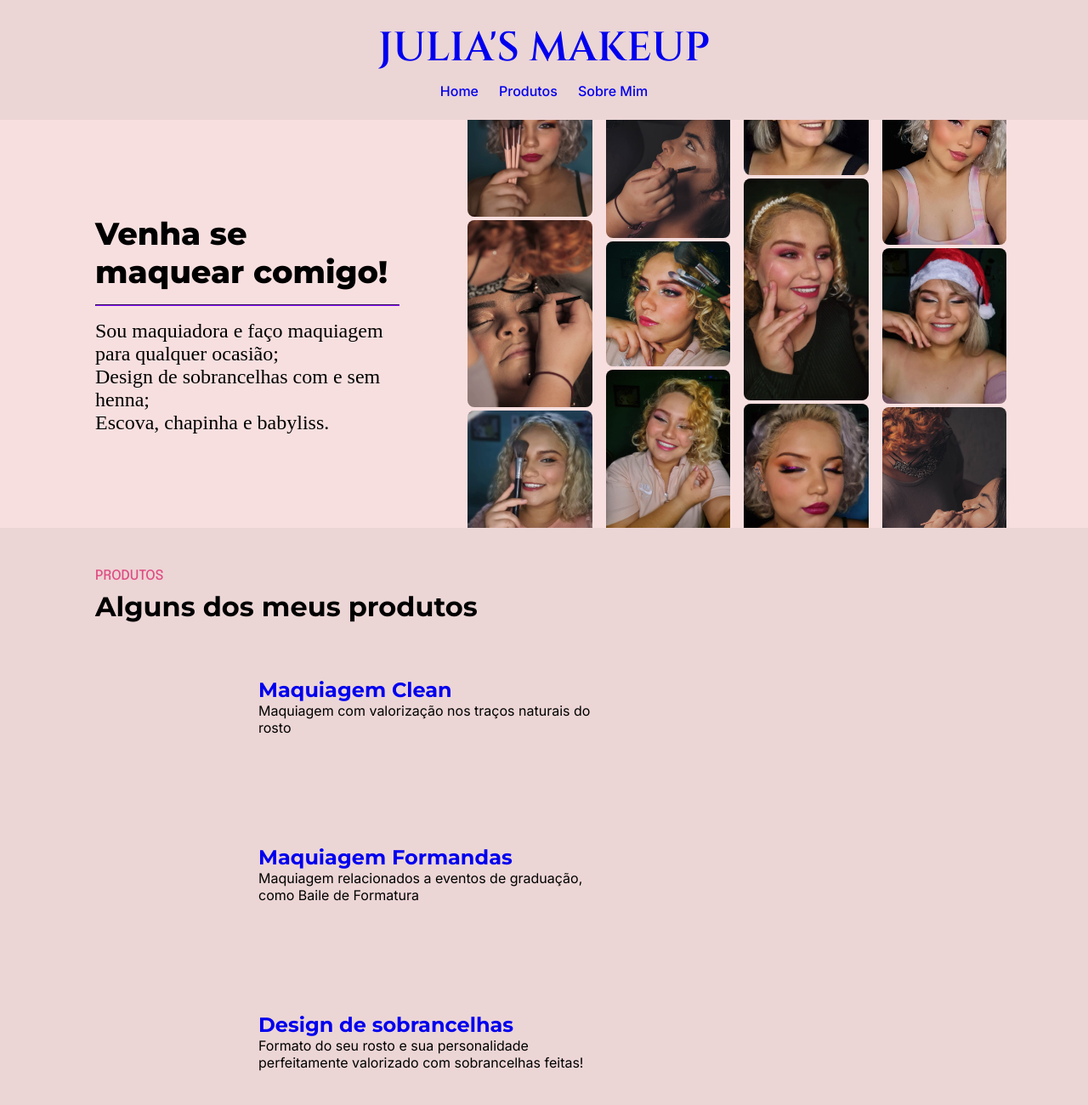
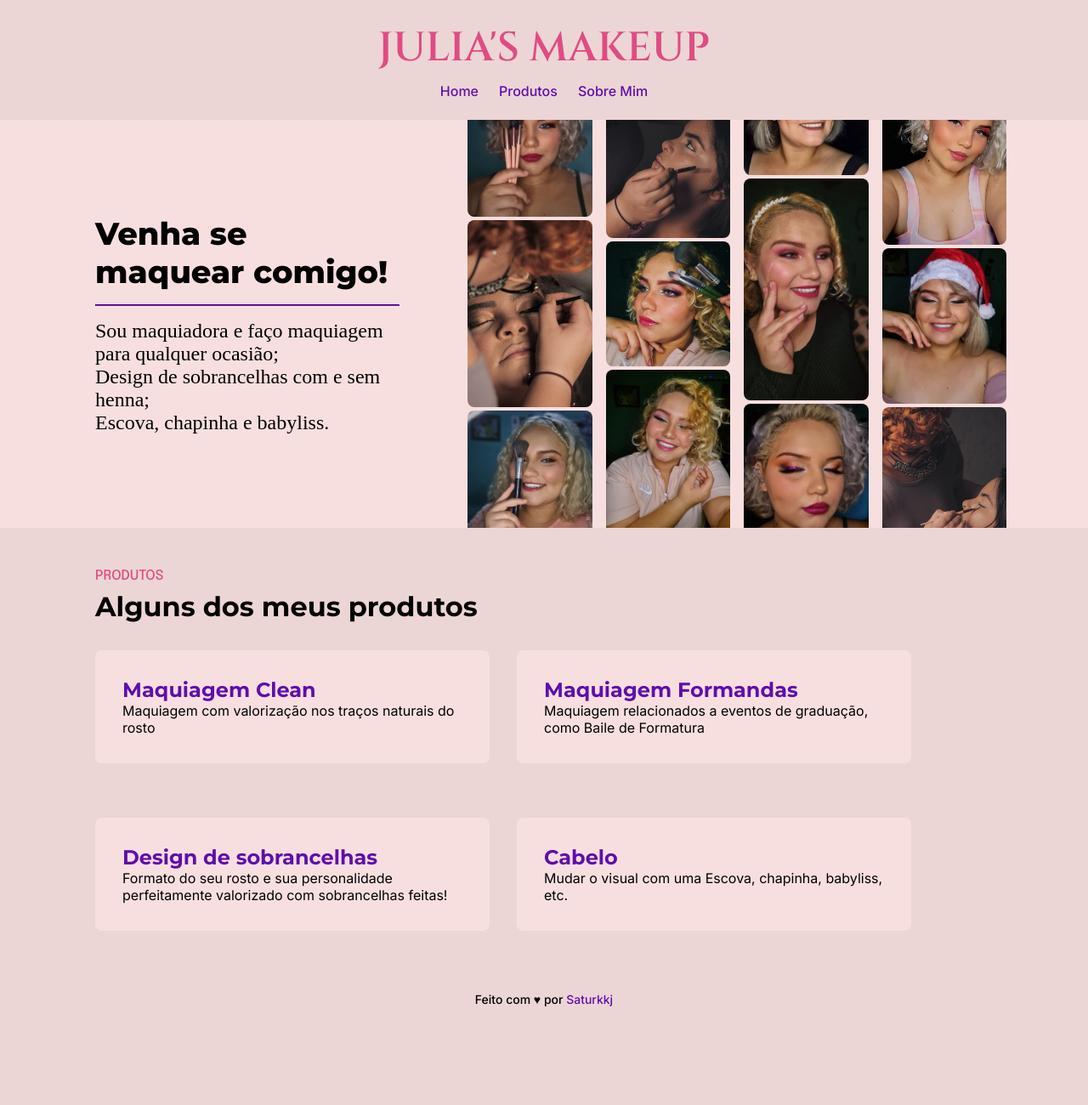
Before and after one commit to Saturkkj/Julia-s-Makeup-main, a plain HTML site: page index.html in a window 1280 px wide. Shown: the top 1300 px of the page at 85% size. After the commit the page ends 1208 px from the top, so only its background shows below. Drawn offline with Linux system fonts and the light colour scheme; a web font is replaced by a local one.

Commit message:
Estilizada os cards dos produtos

```diff
--- a/style.css
+++ b/style.css
@@ -26,6 +26,11 @@ html {
 
 a {
     text-decoration: none;
+    color: #5f0eac;
+}
+
+.a-logo {
+    color:#DF4C83;
 }
 
 ul {
@@ -124,7 +129,7 @@ hr {
     max-width: 60%;
     column-count: 4;
     column-gap: 1rem;
-    margin: -1rem
+    margin: -1rem;
 
 }
 
@@ -155,7 +160,8 @@ hr {
 }
 
 .produtos-card-conteiner {
-    padding: 0rem 10rem;
+    column-count: 2;
+   /* padding: 0rem 10rem; */
     display: flex;
     flex-direction: row;
     flex-wrap: wrap;
@@ -163,6 +169,7 @@ hr {
 }
 
 .produtos-card {
+    background-color:#f8dfdf;
     padding: 2rem;
     border-radius: 0.5rem;
     display: flex;
@@ -188,7 +195,7 @@ hr {
 
 .produto-descricao {
     font-family: Inter;
-    font-size: 1 rem;
+    font-size: 1rem;
     font-weight: 400;
 }
 
```
